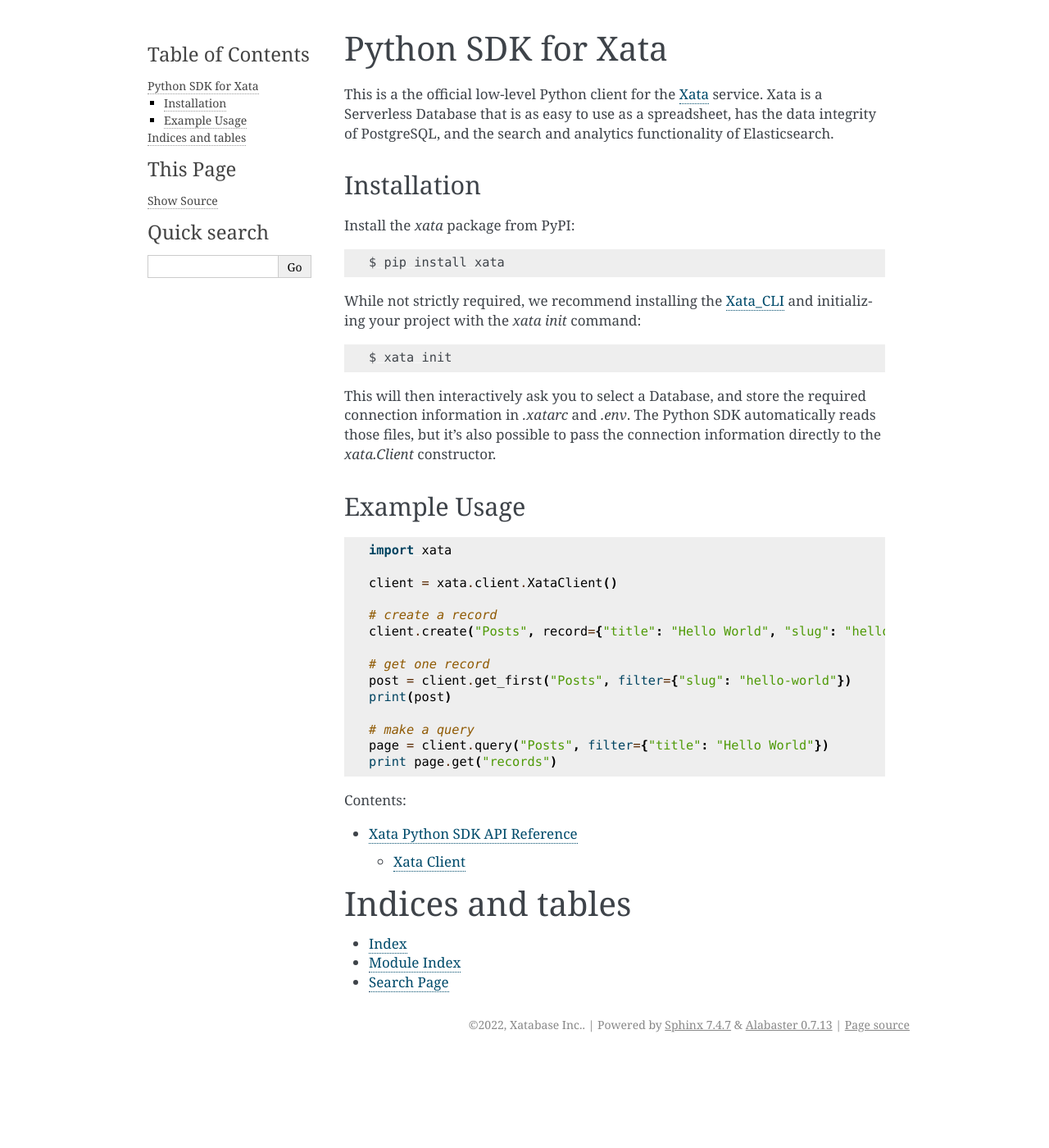
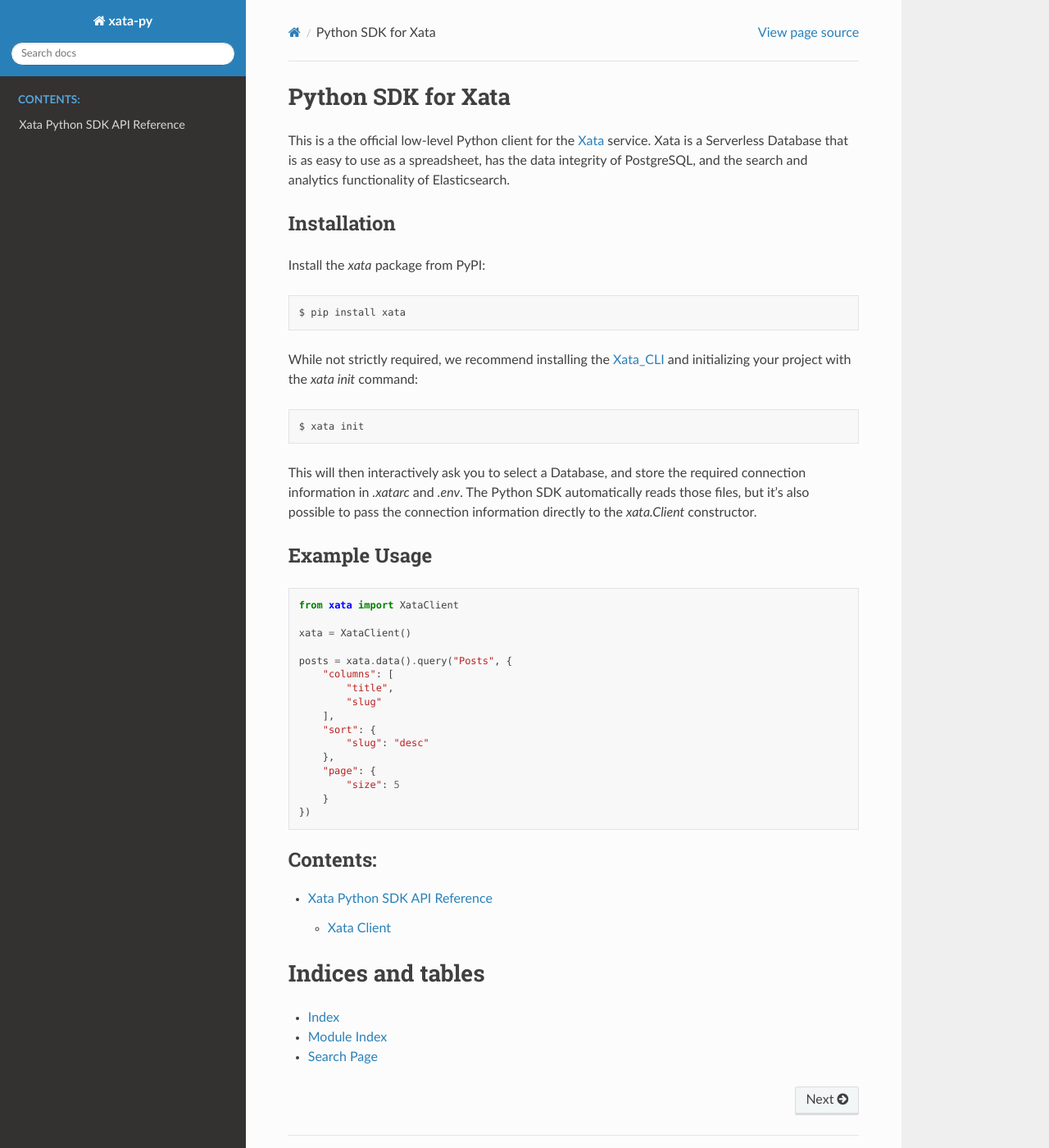
Before and after one commit to xataio/xata-py, a Sphinx documentation site: the page built from docs/index.rst, in a window 1280 px wide and 1400 px high. Shown: the whole window at 82% size. Built offline with Sphinx 7.4.7 and the Read the Docs theme 2.0.0, drawn with Linux system fonts in a browser that asks for light colours; some of the changed text lies outside the part shown.

Commit message:
RTD run (#131)

```diff
--- a/docs/conf.py
+++ b/docs/conf.py
@@ -46,7 +46,7 @@ exclude_patterns = ["_build", "Thumbs.db", ".DS_Store"]
 # -- Options for HTML output -------------------------------------------------
 # https://www.sphinx-doc.org/en/master/usage/configuration.html#options-for-html-output
 
-# html_theme = "sphinx_rtd_theme"
-# html_static_path = ['_static']
+html_theme = "sphinx_rtd_theme"
+#html_static_path = ['_static']
 
 sys.path.insert(0, os.path.abspath(".."))
--- a/docs/index.rst
+++ b/docs/index.rst
@@ -37,23 +37,25 @@ Example Usage
 -------------
 .. code-block:: python
 
-    import xata
+    from xata import XataClient
 
-    client = xata.client.XataClient()
+    xata = XataClient()
 
-    # create a record
-    client.create("Posts", record={"title": "Hello World", "slug": "hello-world"})
-
-    # get one record
-    post = client.get_first("Posts", filter={"slug": "hello-world"})
-    print(post)
-
-    # make a query
-    page = client.query("Posts", filter={"title": "Hello World"})
-    print page.get("records")
+    posts = xata.data().query("Posts", {
+        "columns": [
+            "title",
+            "slug"
+        ],
+        "sort": {
+            "slug": "desc"
+        },
+        "page": {
+            "size": 5
+        }
+    })
 
 .. toctree::
-   :maxdepth: 2
+   :maxdepth: 3
    :caption: Contents:
 
    api
```
